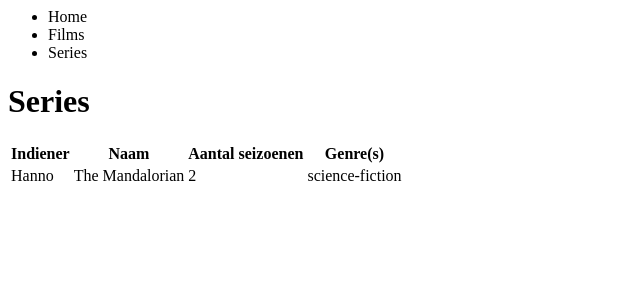
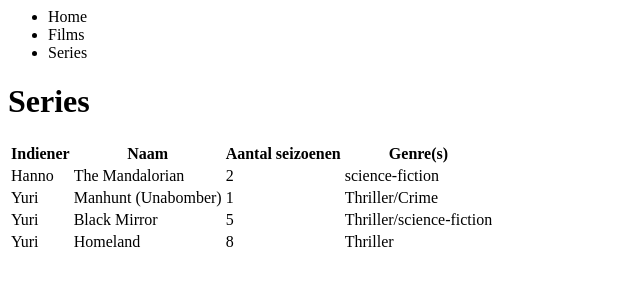
Before and after one commit to hannotify/git-training, a plain HTML site: page series.html in a window 1280 px wide. Shown: the whole page, without its empty margins (0-640 px from the left). Drawn offline with Linux system fonts and the light colour scheme.

Commit message:
Yuri added three series

```diff
--- a/series.html
+++ b/series.html
@@ -26,6 +26,24 @@
                         <td>2</td>
                         <td>science-fiction</td>
                     </tr>
+                    <tr>
+                        <td>Yuri</td>
+                        <td>Manhunt (Unabomber)</td>
+                        <td>1</td>
+                        <td>Thriller/Crime</td>
+                    </tr>
+                    <tr>
+                        <td>Yuri</td>
+                        <td>Black Mirror</td>
+                        <td>5</td>
+                        <td>Thriller/science-fiction</td>
+                    </tr>
+                    <tr>
+                        <td>Yuri</td>
+                        <td>Homeland</td>
+                        <td>8</td>
+                        <td>Thriller</td>
+                    </tr>
                 </tbody>
             </table>
         </div>
```
